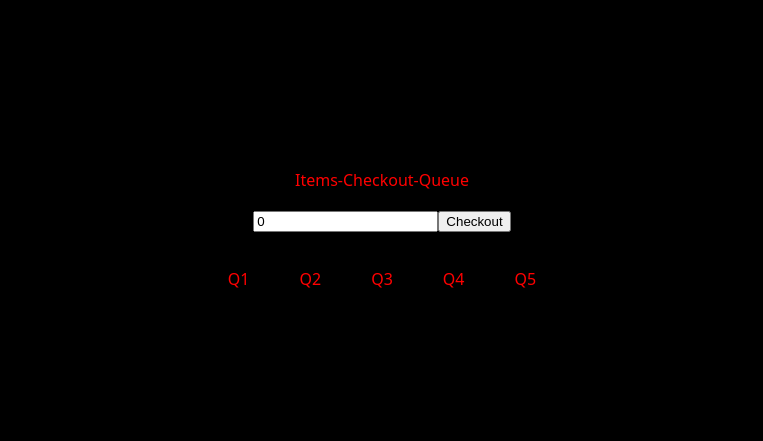
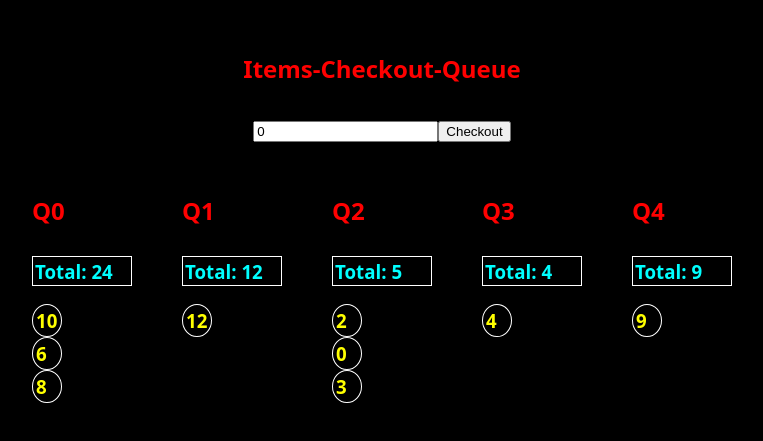
Before and after one commit to aviralrabbit1/react-interview-problems, a React (Create React App) app: page / in a window 1280 px wide. Shown: the part 171-612 px from the top of the page, without its empty margins (258-1021 px from the left). Built offline with nearby package versions, Linux system fonts and the light colour scheme.

Commit message:
css shap/color changes

```diff
--- a/src/Circle-Uncircle/Items-Checkout-Queue/Items-Checkout-Queue.tsx
+++ b/src/Circle-Uncircle/Items-Checkout-Queue/Items-Checkout-Queue.tsx
@@ -46,16 +46,57 @@ export default function ItemsCheckoutQueue() {
         flexDirection: "column", // Center vertically
         gap: "20px"
     }}>
+      <h1>
         Items-Checkout-Queue
+      </h1>
         <form onSubmit={addItemsToQueue}>
             <input required type="number" value={items}
             onChange={(e) => setItems(e.currentTarget.valueAsNumber)} />
             <button>Checkout</button>
         </form>
-        <div className="lines" style={{display:'grid', gridTemplateColumns:'repeat(5, 1fr)', gap: '50px'}}>
-        {lines.map((people, index) => (
-            <div key={index}>Q{index+1}</div>
-            ))}
+        <div className="lines" style={{
+          display:'grid',
+          gridTemplateColumns:'repeat(5, 1fr)',
+          gap: '50px',
+          // alignItems: "center",
+          justifyContent: "center",
+          }}>
+        {lines.map((line, index) => (
+            <div key={index}>
+                <h1 style={{paddingBottom:'10px'}} >
+                  Q{index}
+                </h1>
+                <h3 className="rectangle"
+                style={{
+                  color: 'cyan',
+                  paddingRight:'10px',
+                  left:'20%',
+                  width: '100px',
+                  height: '30px',
+                  border: '1px solid white',
+                  padding: '2px',
+                  alignItems: "center",
+                  justifyContent: "center",
+                  }}>
+                  Total: {line.reduce((sum, value) => sum+value, 0)}
+                </h3>
+                <h3 style={{
+                  marginTop:'15px',
+                  color: 'yellow',
+                  }}>
+
+              {line.map(items => (
+                <li style={{
+                  listStyle:'none',
+                  width: '30px',
+                  borderRadius: '50%',
+                  border: '1px solid white',
+                  padding:'3px'
+                }} >{items}</li>
+                ))}
+                </h3>
+            </div>
+        ))}
         </div>
     </div>
   )
```
